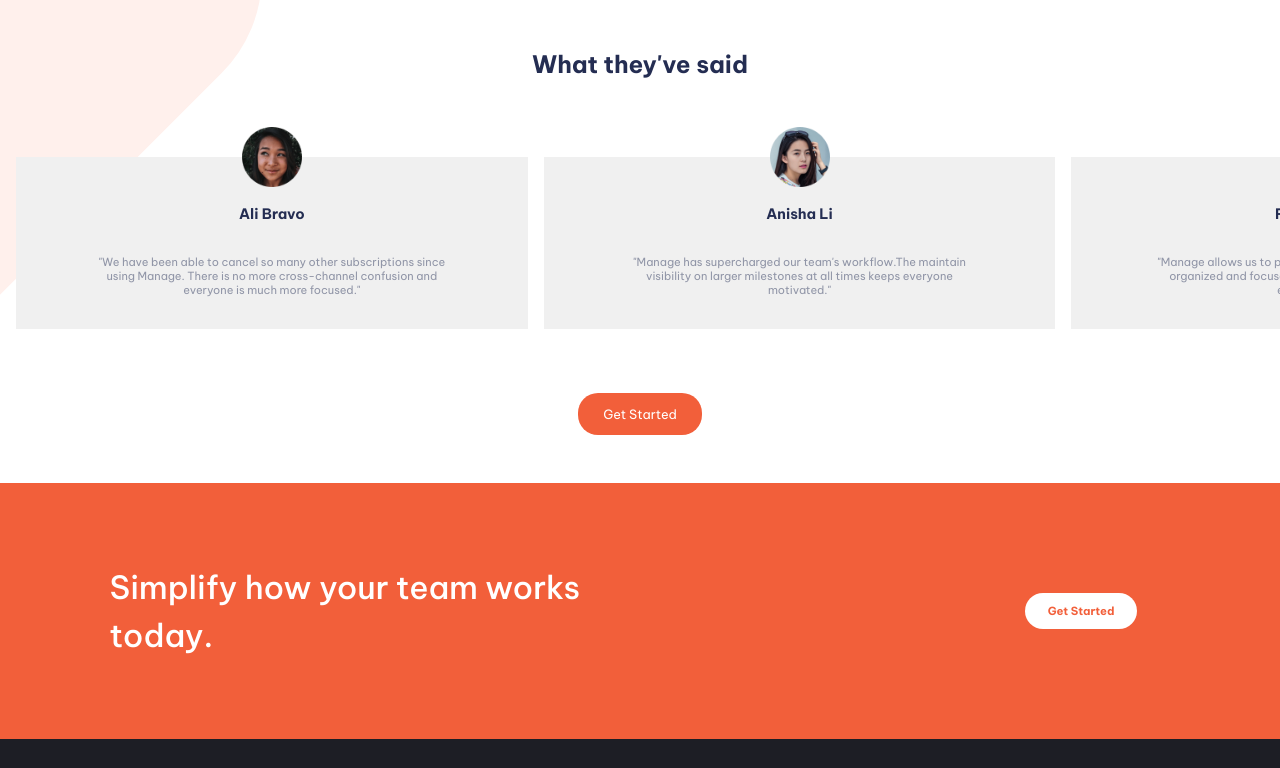
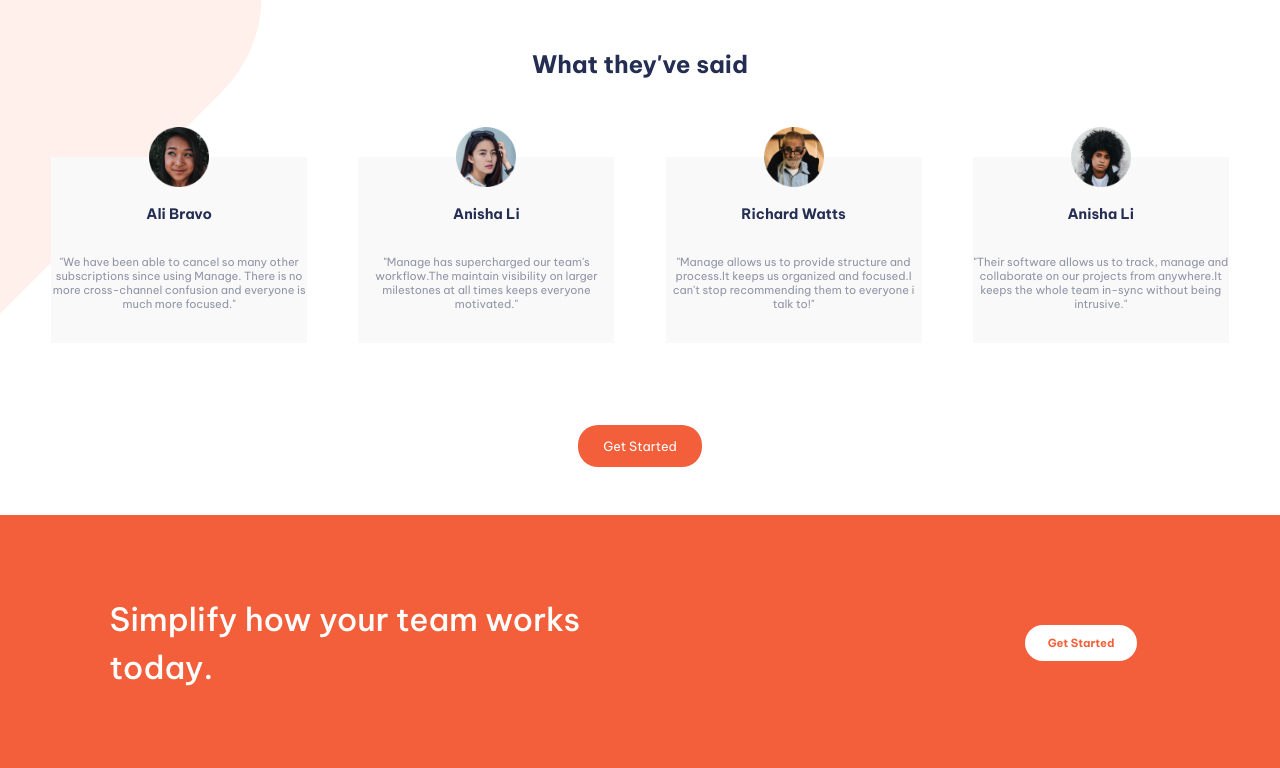
Before and after one commit to TheoSt/manage-landing-page-master, a plain HTML site: page index.html in a window 1280 px wide. Shown: the part 1055-1823 px from the top of the page. Drawn offline with Linux system fonts and the light colour scheme.

Commit message:
changes in layout, horizontal scroller only in mobile and tablet

```diff
--- a/app.css
+++ b/app.css
@@ -286,7 +286,7 @@ nav .start_btn {
     z-index:-1;
     top:30px;
     text-align:center;
-    background-color:hsl(0, 0%, 94%);
+    background-color:hsl(0, 9%, 98%);
 }
 
 .comment > div h3 {
@@ -300,7 +300,6 @@ nav .start_btn {
     color:hsl(227, 12%, 61%);
     font-size:0.7rem;
     padding:2rem 0;
-    width:85%;
     margin:0 auto;
 }
 
@@ -837,11 +836,18 @@ footer .container {
     }
 
     .media_scroller {
-        grid-auto-columns:41%;
+        grid-auto-flow:unset;
+        overflow-x:unset;
+        overscroll-behavior-inline:unset;
+        gap:0;
+        padding:0;
+        display:flex;
+        justify-content:space-evenly;
+        margin:3em 0;
     }
 
-    .comment > div p {
-        width:70%;
+    .comment {
+        width:20%;
     }
 
     #start_section h2 {
@@ -925,16 +931,12 @@ footer .container {
         font-size:0.9rem;
     }
 
-    .media_scroller {
-        grid-auto-columns:31%;
-    }
-
     .comment > div h3 {
         font-size:1rem;
     }
 
     .comment > div p {
-        font-size:0.9rem;
+        font-size:0.8rem;
     }
 
     .social_section {
@@ -1016,12 +1018,16 @@ footer .container {
     }
 
     .comment > div p {
-        font-size:1.1rem;
+        font-size:0.9rem;
     }
 
     #comments_section .start_btn {
         margin:2em auto;
         font-size:1rem;
+    }
+
+    #start_section {
+        margin-top:5em;
     }
 
     #start_section .start_btn {
```
